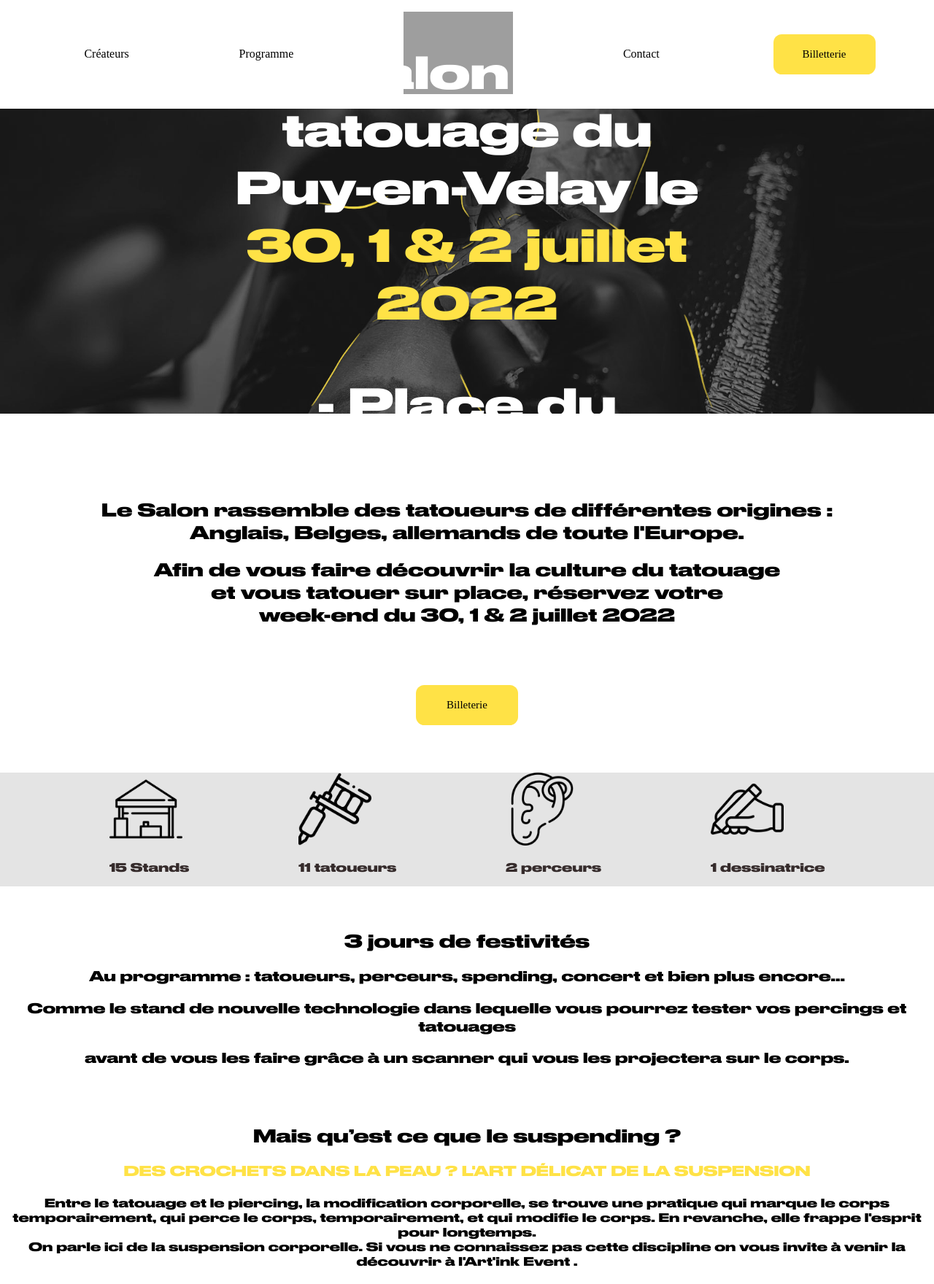
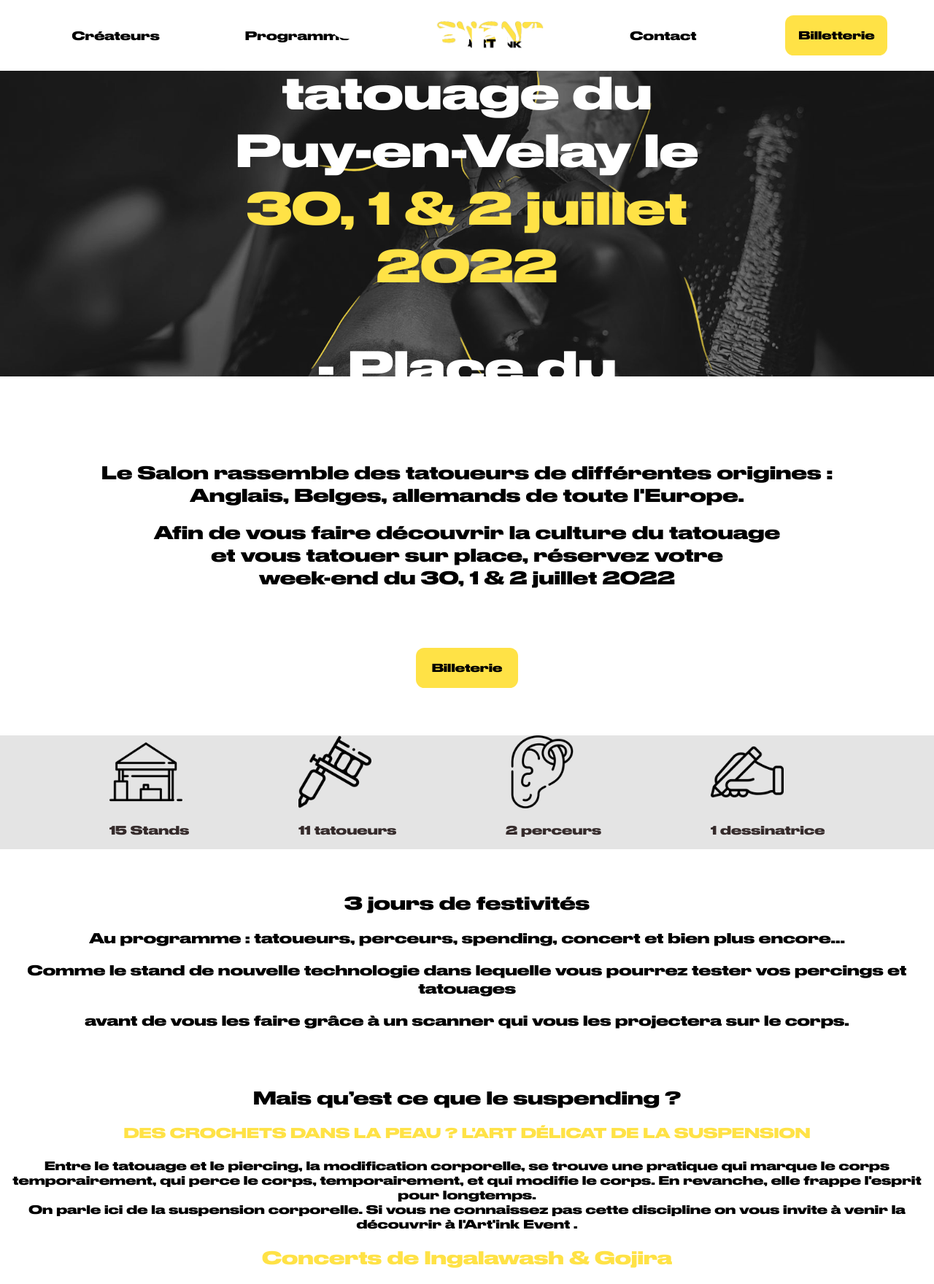
Before and after one commit to varomeas/CdPArt-inkEvent, a PHP site: page /Accueil.php in a window 1280 px wide. Shown: the top 1760 px of the page at 73% size. Run offline with PHP 8.4, Linux system fonts and the light colour scheme; some web fonts are replaced; grey boxes are pictures that could not be loaded.

Commit message:
modif menu

```diff
--- a/menu.html
+++ b/menu.html
@@ -4,7 +4,7 @@
                     <ul class="nav-menu">
                     <li><a href="créateur.php">Créateurs</a></li>
                     <li><a href="programmation.php">Programme</a></li>
-                    <li><a href="index.php"><img src="img/artiste/logo-b.png" width="150vw"></a></li>
+                    <li><a href="index.php"><img src="img/logos/logo-off-04.png" width="150vw"></a></li>
                     <li><a href="contact.php">Contact</a></li>
                     <li><a href="billetterie.php"><button>Billetterie</button></a></li>
                     </ul>
--- a/style-menu-footer.css
+++ b/style-menu-footer.css
@@ -6,7 +6,7 @@ body{
 
 @font-face{
     font-family: "druck";
-    src: url("Druk\ Wide\ Bold.ttf")
+    src: url("fonts/DrukWideBold.ttf")
 }
 
 /*MENU*/
```
